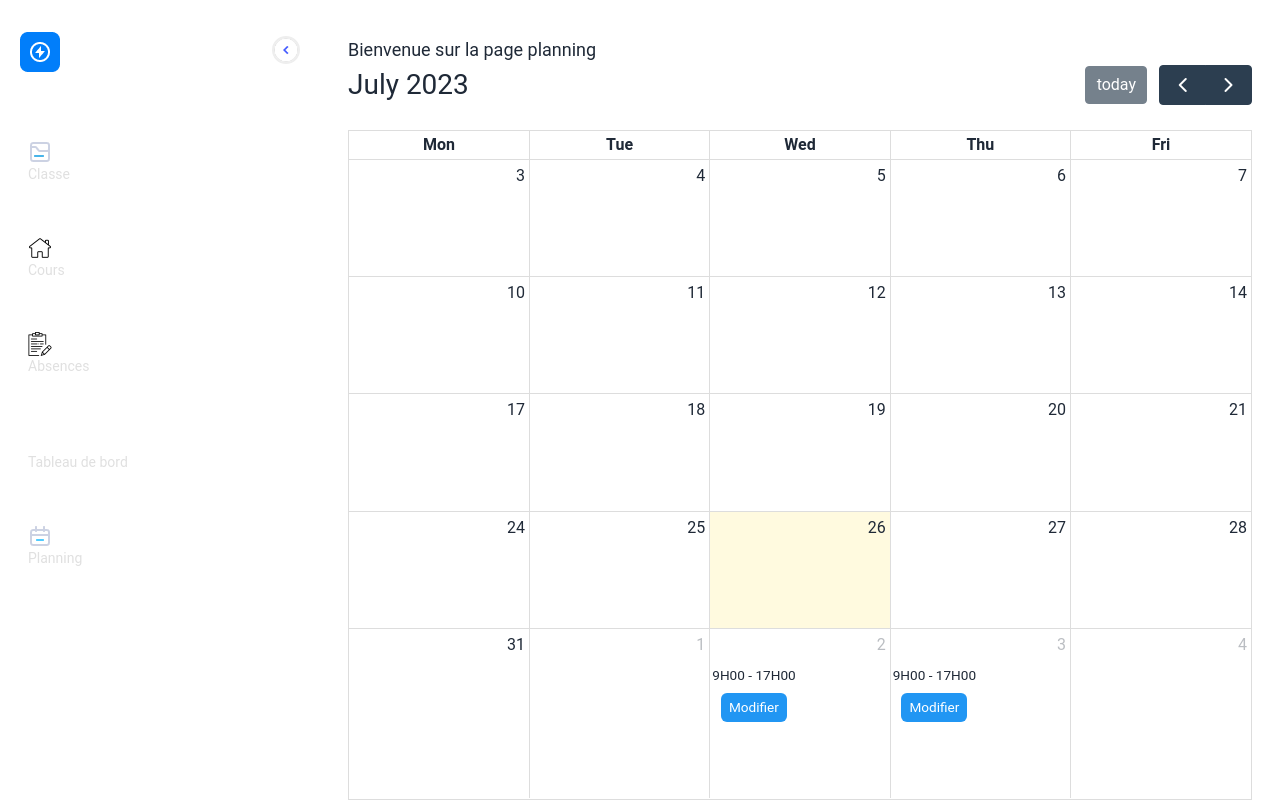
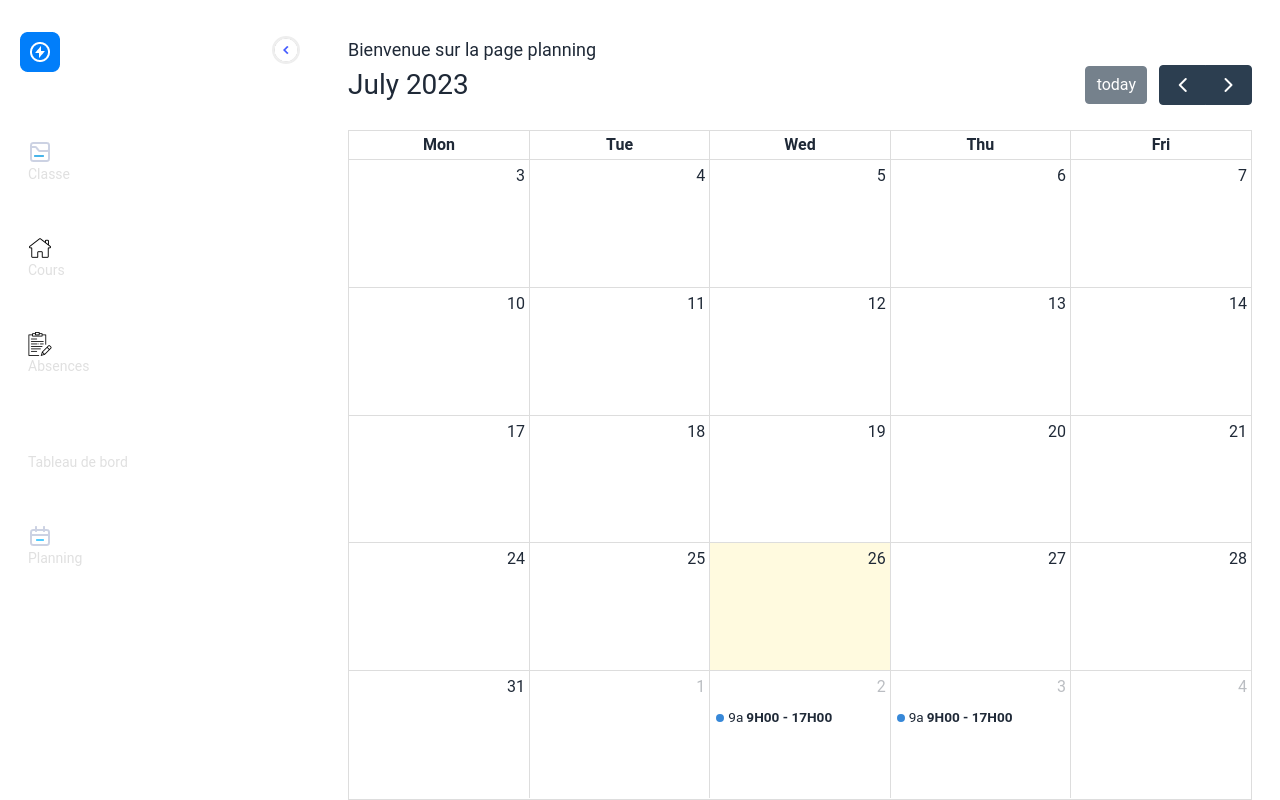
Before and after one commit to HardstyIe/Symfony-React-Schedule-Management-FRONT, a React (Vite) app: page /planning/2 in a window 1280 px wide. Built offline with nearby package versions, Linux system fonts and the light colour scheme.

Commit message:
refactor(planning): new calendar who used to changed or add new schedules

```diff
--- a/index.html
+++ b/index.html
@@ -3,6 +3,7 @@
 	<head>
 		<meta charset="UTF-8"/>
 		<link rel="icon" type="image/svg+xml" href="/src/favicon.svg"/>
+		<link rel="stylesheet" href="StyleCalendar.css">
 		<meta name="viewport" content="width=device-width, initial-scale=1.0"/>
 
 		<title>Sofip</title>
--- a/src/Components/CalendarPlanning.tsx
+++ b/src/Components/CalendarPlanning.tsx
@@ -1,57 +1,64 @@
 import React, { useEffect, useRef } from 'react';
-import FullCalendar from '@fullcalendar/react';
+import { Calendar } from '@fullcalendar/core';
 import dayGridPlugin from '@fullcalendar/daygrid';
+import interactionPlugin from '@fullcalendar/interaction';
 
 interface ClassEvent {
+    id: string;
     title: string;
     start: Date;
     end: Date;
 }
 
 const CalendarPlanning: React.FC = () => {
-    const calendarRef = useRef<FullCalendar | null>(null);
+    const calendarRef = useRef<HTMLDivElement | null>(null);
+    let calendar: Calendar | null = null;
 
     useEffect(() => {
         if (calendarRef.current) {
-            const calendarApi = calendarRef.current.getApi();
-            calendarApi.gotoDate(new Date());
-            const events: ClassEvent[] = [
-                { title: '9H00 - 17H00', start: new Date('2023-08-03T09:00:00'), end: new Date('2023-08-03T17:00:00') },
-                { title: '9H00 - 17H00', start: new Date('2023-08-02T09:00:00'), end: new Date('2023-08-02T17:00:00') }
-                // ... Ajoutez d'autres événements pour d'autres classes et horaires
-            ];
-            calendarApi.addEventSource(events);
+            calendar = new Calendar(calendarRef.current, {
+                plugins: [dayGridPlugin, interactionPlugin],
+                weekends: false,
+                selectable: true,
+                events: [
+                    { id: 'event1', title: '9H00 - 17H00', start: '2023-08-03T09:00:00', end: '2023-08-03T17:00:00' },
+                    { id: 'event2', title: '9H00 - 17H00', start: '2023-08-02T09:00:00', end: '2023-08-02T17:00:00' }
+                    // ... Ajoutez d'autres événements pour d'autres classes et horaires
+                ],
+                select: function (info) {
+                    const enteredTitle = prompt('Entrez le(s) nouveau(x) horaire(s)');
+                    if (enteredTitle) {
+                        const newEvent: ClassEvent = {
+                            id: String(new Date().getTime()),
+                            title: enteredTitle,
+                            start: info.start,
+                            end: info.end
+                        };
+                        calendar.addEvent(newEvent);
+                    }
+                    calendar.unselect();
+                },
+                eventClick: function (info) {
+                    const newTitle = prompt('Modifiez le(s) horaire(s):', info.event.title);
+                    if (newTitle) {
+                        const updatedEvent: ClassEvent = {
+                            ...info.event.extendedProps,
+                            title: newTitle,
+                            start: info.event.start,
+                            end: info.event.end
+                        };
+                        info.event.remove();
+                        calendar.addEvent(updatedEvent);
+                    }
+                }
+            });
+
+            calendar.render();
         }
     }, []);
 
     return (
-        <div>
-            <FullCalendar
-                plugins={[dayGridPlugin]}
-                initialView="dayGridMonth"
-                ref={calendarRef}
-                weekends={false}
-
-                eventContent={(info) => {
-                    return (
-                        <div className="flex flex-col items-center">
-                            <span className="mb-2 text-center">{info.event.title}</span>
-                            <div className="mx-auto">
-                                <button
-                                    onClick={(e) => {
-                                        e.stopPropagation();
-                                        console.log('Modifier', info.event);
-                                    }}
-                                    className="px-2 py-1 bg-blue-500 text-white rounded-md"
-                                >
-                                    Modifier
-                                </button>
-                            </div>
-                        </div>
-                    );
-                }}
-            />
-        </div>
+        <div ref={calendarRef}></div>
     );
 };
 
--- a/src/Pages/Planning.tsx
+++ b/src/Pages/Planning.tsx
@@ -11,8 +11,8 @@ const Planning = () => {
                 <Sidebar />
 
                 {/* div contenu coté droit */}
-                <div className="flex-1 h-screen p-7 ml-8">
-                    <h1 className='text-lg pt-2'>Bienvenue sur la page planning</h1>
+                <div className="flex-1 h-screen p-0 pt-7 md:p-7 ml-8">
+                    <h1 className='text-lg pt-2 mb-10 md:mb-0'>Bienvenue sur la page planning</h1>
                     <CalendarPlanning />
                 </div>
             </div>
```
